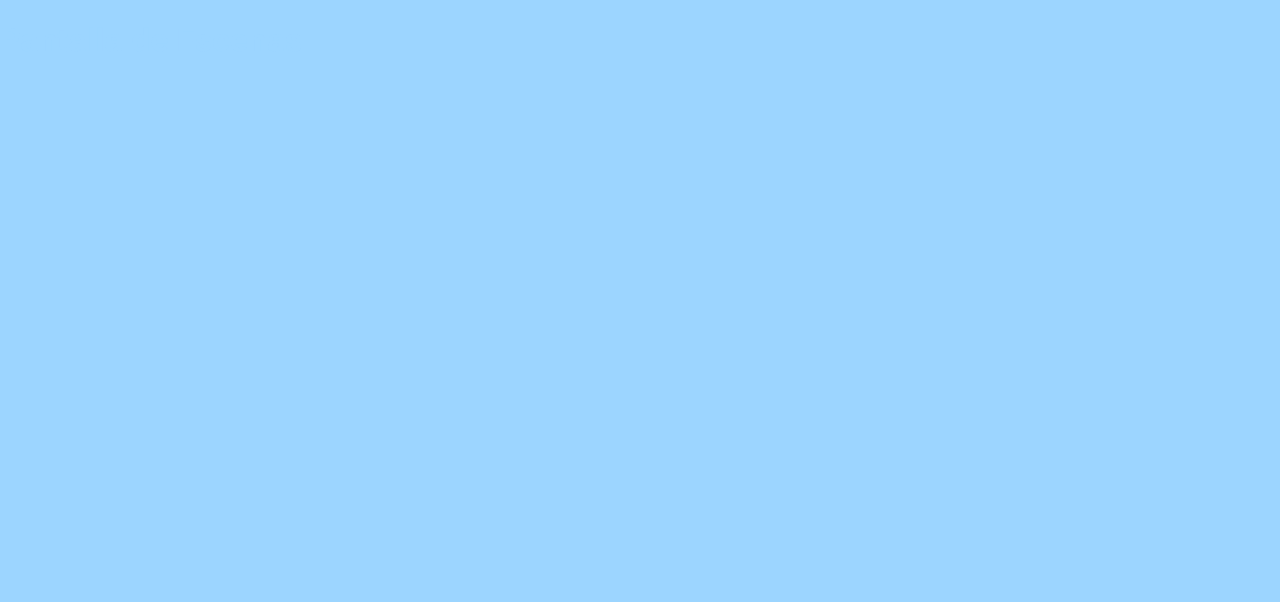
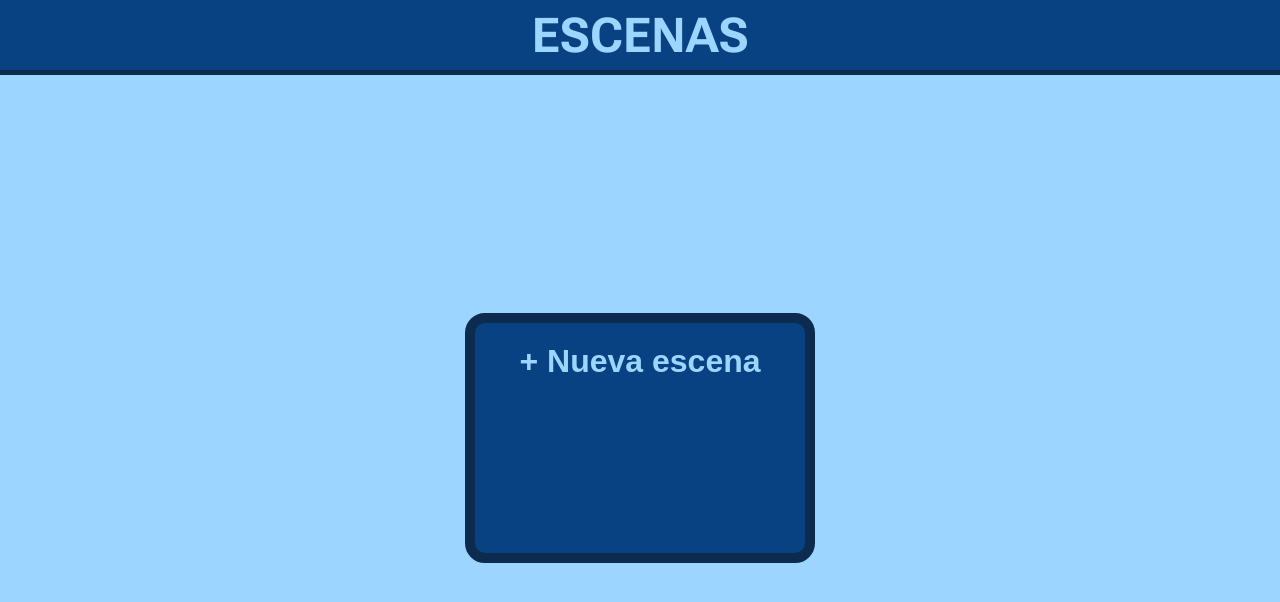
Before and after one commit to Bryan05U/Proyecto-TPA_2026, a React (Vite) app: page /escenas in a window 1280 px wide. Shown: the top 602 px of the page. Built offline with nearby package versions, Linux system fonts and the light colour scheme.

Commit message:
Agregando lógica de formulario hecha con ia

```diff
--- /dev/null
+++ b/src/domain/Escena.ts
@@ -0,0 +1,7 @@
+export class Escena {
+  nombre: string;
+
+  constructor(nombre: string) {
+    this.nombre = nombre;
+  }
+}
--- a/src/interfaces/Escenas.tsx
+++ b/src/interfaces/Escenas.tsx
@@ -1,5 +1,56 @@
+import { useState } from "react";
+import Boton from "../components/Boton";
+import "../styles/Layout.css";
+import Header from "../components/Header";
+import FormularioEscena from "../components/FormularioEscenas";
+import { Escena } from "../domain/Escena";
+
 function Escenas() {
-  return <h1>Pantalla de Escenas</h1>;
+  const [escenas, setEscenas] = useState<Escena[]>([]);
+  const [mostrarFormulario, setMostrarFormulario] = useState(false);
+
+  const agregarEscena = (nombre: string) => {
+    const nueva = new Escena(nombre);
+    setEscenas([...escenas, nueva]);
+    setMostrarFormulario(false);
+  };
+
+  return (
+    <div className="layout">
+
+      <Header titulo="ESCENAS" />
+
+      <div className="contenedor layout-seguridad">
+
+        {/* ESCENAS EXISTENTES */}
+        {escenas.map((escena, index) => (
+          <Boton
+            key={index}
+            nombre={escena.nombre}
+            onClick={() => {}}
+            classNameExtra="boton-seguridad"
+          />
+        ))}
+
+        {/* BOTÓN CREAR */}
+        <Boton
+          nombre="+ Nueva escena"
+          onClick={() => setMostrarFormulario(true)}
+          classNameExtra="boton-seguridad"
+        />
+
+      </div>
+
+      {/* FORMULARIO */}
+      {mostrarFormulario && (
+        <FormularioEscena
+          onCrear={agregarEscena}
+          onCerrar={() => setMostrarFormulario(false)}
+        />
+      )}
+
+    </div>
+  );
 }
 
 export default Escenas;
```
